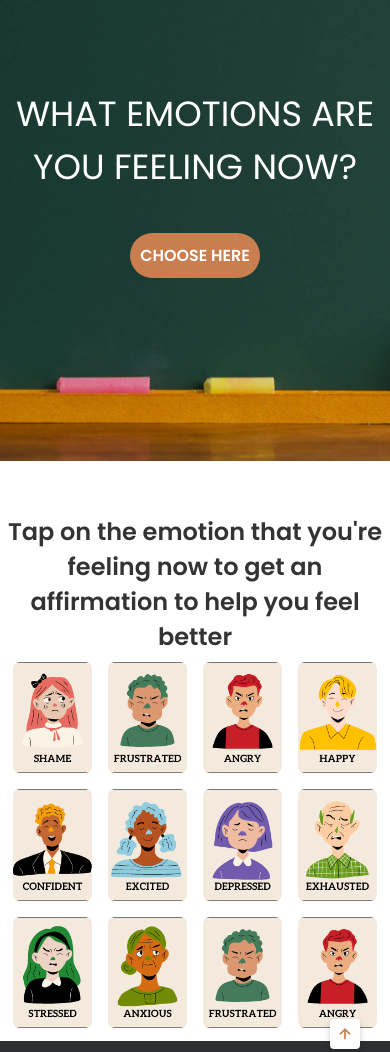
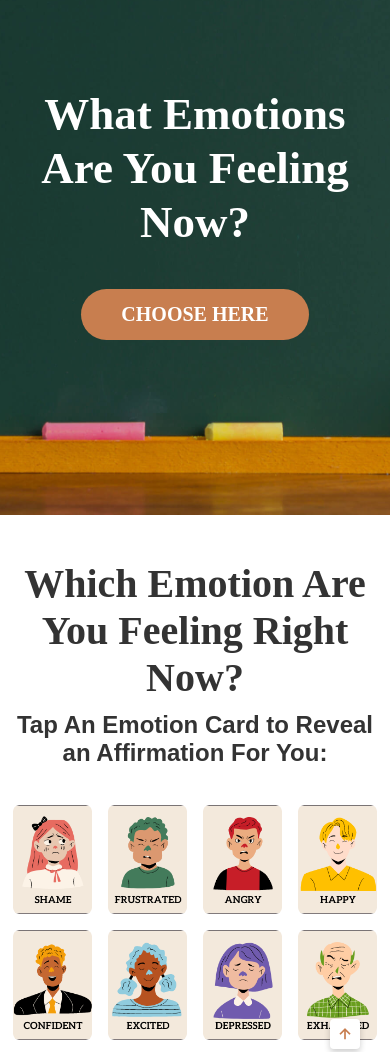
Before and after one commit to angelocdz/ffirms-static, a website: page dist/index.html in a window 390 px wide. Shown: the part 48-1100 px from the top of the page. Drawn offline with nearby package versions, Linux system fonts and the light colour scheme; a script that the page names is missing.

Commit message:
Update homepage 07-19-2022 7

```diff
--- a/dist/css/style.css
+++ b/dist/css/style.css
@@ -1,6 +1,3 @@
-/* Google Fonts - Poppins */
-@import url('https://fonts.googleapis.com/css2?family=Poppins:wght@300;400;500;600&display=swap');
-
 html {
   font-size: 62.5%; /* 1rem = 10px */
   scroll-behavior: smooth;
@@ -11,7 +8,8 @@ html {
 /* Font Sizes & Family */
 /* if we set html's font size 62.5% then 1rem = 10px */
 
---body-font: 'Poppins', sans-serif;
+/*--body-font: 'Poppins', sans-serif;*/
+--body-font: 'Merriweather', serif;
 
 --big-font: 6rem;
 --h1-font: 3.6rem;
@@ -358,7 +356,8 @@ img {
   background-blend-mode: multiply;
   background-size: cover;
   background-position: center center;
-  padding: 20rem 2rem;
+  padding: 26rem 2rem;
+  object-fit: cover;
 }
 
 .hero__container {
@@ -368,27 +367,31 @@ img {
 }
 
 .hero__title {
-/*  margin-top: 3em;*/
   text-align: center;
-  font-size: var(--big-font);
   color: var(--white-color);
-  font-weight: var(--font-regular);
+  font-weight: 700;
+  line-height: 1.2;
+  font-size: 4.5rem;
 }
 
 .hero__btn {
-  font-size: var(--h4-font);
-  font-weight: var(--font-semi-bold);
-  margin-bottom: 3em;
+  font-size: var(--h2-font);
+  font-weight: 700;
+  margin-bottom: 2em;
+  font-size: 2rem;
 }
 
 /* IMAGES */
-.images {
-/*  padding: 6rem 1rem;*/
+.images__title {
+  font-size: 4rem;
+  margin-top: 2rem;
 }
 
-.images__title {
-  font-size: var(--h1-font);
-  margin-top: 2em;
+.images__txt {
+  font-family: Arial, sans-serif;
+  font-size: 2.4rem;
+  margin-top: 1rem;
+  margin-bottom: 3rem;
 }
 
 
@@ -559,41 +562,35 @@ img {
 }
 
 
-/* Affirmation images */
-.images__container .image-box{
-  position: relative;
-  /*
-  height: 300px;
-  width: 210px;
-  */
-  max-height: 230px;
-  max-width: 160px;
-  border-radius: 6px;
-  overflow: hidden;
-}
-
-.images__container {
-  padding: 0px 13rem;
-}
-
+/* IMAGES */
 .images__container {
   width: 100%;
   display: flex;
   justify-content: center;
   flex-wrap: wrap;
+  padding: 4rem 13rem;
 }
+
 .images__container .image-box{
+  position: relative;
+  max-height: 230px;
+  max-width: 160px;
+  border-radius: 6px;
+  overflow: hidden;
   margin: 8px;
 }
+
 .images__container .image-box a img{
   height: 100%;
   width: 100%;
   border-radius: 6px;
   transition: transform 0.2s linear;
 }
+
 .image-box:hover a img{
   transform: scale(1.05);
 }
+
 /* Affirmation */
 .affirmation-title {
   color: black;
@@ -668,7 +665,7 @@ img {
 /* responsive media */
 @media screen and (max-width: 1024px) {
   .images__container {
-    padding: 0 9rem;
+    padding: 5rem 9rem;
   }
 }
 
@@ -685,17 +682,13 @@ img {
     padding: 13rem 1rem;
   }
 
-  .hero__title {
-   /* margin-top: 2em;*/
-  }
-
-  .images {
-/*    padding: 3rem 1rem;*/
-  }
-
   .images__container .image-box{
     max-height: 120px;
     max-width: 79px;
+  }
+
+  .images__title {
+    margin-top: 4rem;
   }
 
   .affirmation-bottom {
@@ -723,28 +716,14 @@ img {
     padding: 0.5rem;
   }
 
-  .logo-content img {
-    /*width: 26%;*/
+  .images__container {
+    margin-bottom: 2rem;
   }
-
-
-  /* Hero */
-
-  .hero__btn {
-    /*
-    font-size: 1rem !important;
-    */
-    padding: 1rem 1rem;
-  }
-
-  /* blog */
 
   /* about */
   .about p {
     font-size: 1rem;
   }
-
-  /* contact */
 
   /* privacy */
   .privacy h3 {
@@ -773,13 +752,6 @@ img {
     flex-basis: 6%;
   }
 
-  .motivation-btn {
-    /*
-    font-size: var(--smaller-font);
-    padding: 1rem 2rem;
-    */
-  }
-
   .menuItem-price {
     border: none;
   }
--- a/dist/index.html
+++ b/dist/index.html
@@ -6,6 +6,8 @@
     <meta name="viewport" content="width=device-width, initial-scale=1.0">
     <title>FFirms</title>
     <link rel="icon" type="image/x-icon" href="./images/favicon.ico">
+    <script src="https://ajax.googleapis.com/ajax/libs/webfont/1.6.26/webfont.js" type="text/javascript"></script>
+    <script type="text/javascript">WebFont.load({  google: {    families: ["Open Sans:300,300italic,400,400italic,600,600italic,700,700italic,800,800italic","Merriweather:300,300italic,400,400italic,700,700italic,900,900italic"]  }});</script>
     <link rel="stylesheet" href="css/scrollreveal.min.js">
     <link href='https://unpkg.com/boxicons@2.1.2/css/boxicons.min.css' rel='stylesheet'>
     <link rel="stylesheet" href="css/style.css">
@@ -36,7 +38,7 @@
 <!-- HERO -->
   <section class="hero section" id="hero">
     <div class="hero__container container">
-      <h1 class="hero__title">WHAT EMOTIONS ARE YOU FEELING NOW?</h1>
+      <h1 class="hero__title">What Emotions Are You Feeling Now?</h1>
       <a href="#images" class="hero__btn button">CHOOSE HERE</a>
     </div>
   </section>
@@ -44,7 +46,8 @@
   <main id="images">
     <div class="affirmation-images images">
       <div class="images container images__container">
-        <h2 class="images__title text-center">Tap on the emotion that you're feeling now to get an affirmation to help you feel better</h2>
+        <h2 class="images__title text-center">Which Emotion Are You Feeling Right Now?</h2>
+        <h3 class="images__txt text-center">Tap An Emotion Card to Reveal an Affirmation For You:</h3>
         <div class="image-box" data-name="spiderman"><a href="affirmation.html"><img src="images/c1.png" alt=""></a></div>
         <div class="image-box" data-name="joker"><a href="affirmation.html"><img src="images/c2.png" alt=""></a></div>
         <div class="image-box" data-name="ironman"><a href="affirmation.html"><img src="images/c3.png" alt=""></a></div>
```
